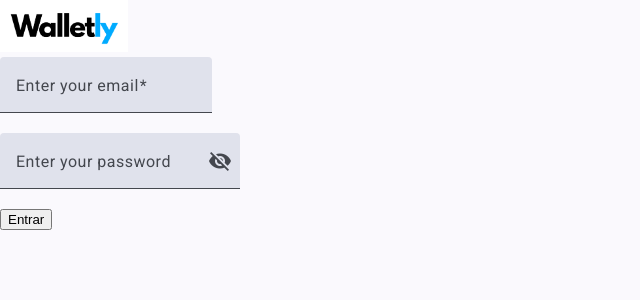
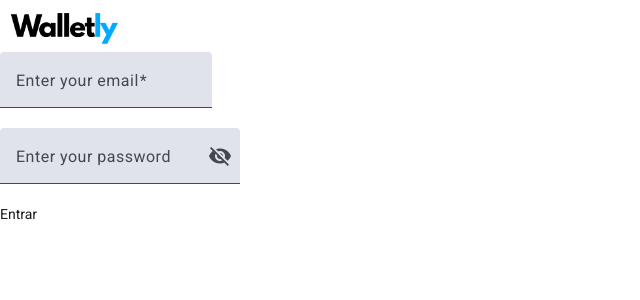
Before and after one commit to Lmsantoz/Walletly, an Angular app: page /auth in a window 1280 px wide. Shown: the top 300 px of the page, without its empty margins (0-640 px from the left). Built offline with nearby package versions, Linux system fonts and the light colour scheme.

Commit message:
intalando Tailwind

```diff
--- a/package.json
+++ b/package.json
@@ -33,6 +33,7 @@
     "@angular/platform-server": "^20.3.0",
     "@angular/router": "^20.3.0",
     "@angular/ssr": "^20.3.2",
+    "@tailwindcss/postcss": "^4.1.13",
     "express": "^5.1.0",
     "json-server": "^1.0.0-beta.3",
     "rxjs": "~7.8.0",
--- a/src/styles.css
+++ b/src/styles.css
@@ -1,14 +1,15 @@
 /* You can add global styles to this file, and also import other style files */
+@import "tailwindcss";
 :root {
 
     /* cores da página */
 
-    --primary-color: #0074c2;
-    --secondary-color: #000b13;
-    --text-secondary-color: #6B7280;
-    --third-color: #f7fafc;
-    --ease-background: #F9FAFB;
-    --border-color: #E5E7EB;
+    --color-primary: #0074c2;
+    --color-secondary: #000b13;
+    --color-text-secondary: #6B7280;
+    --color-third: #f7fafc;
+    --color-ease-background: #F9FAFB;
+    --color-border: #E5E7EB;
 
     /* cores dos botoes */
 
@@ -33,7 +34,7 @@
     --title-font-md: 24px;
     --title-font-sm: 20px;
 
-    --body-font: 'Roboto';
+    --font-roboto: 'Roboto';
     --body-font-bold: 400;
     --body-font-md: 16px;
 
@@ -50,4 +51,6 @@
 
 }
 html, body { height: 100%; }
-body { margin: 0; font-family: Roboto, "Helvetica Neue", sans-serif; }
+body {
+    @apply font-(family-name:--font-roboto) bg-white
+ }
```
Also changed, not shown: .postcssrc.json (added), 1 other file (tests, documents, lock files or other folders).
